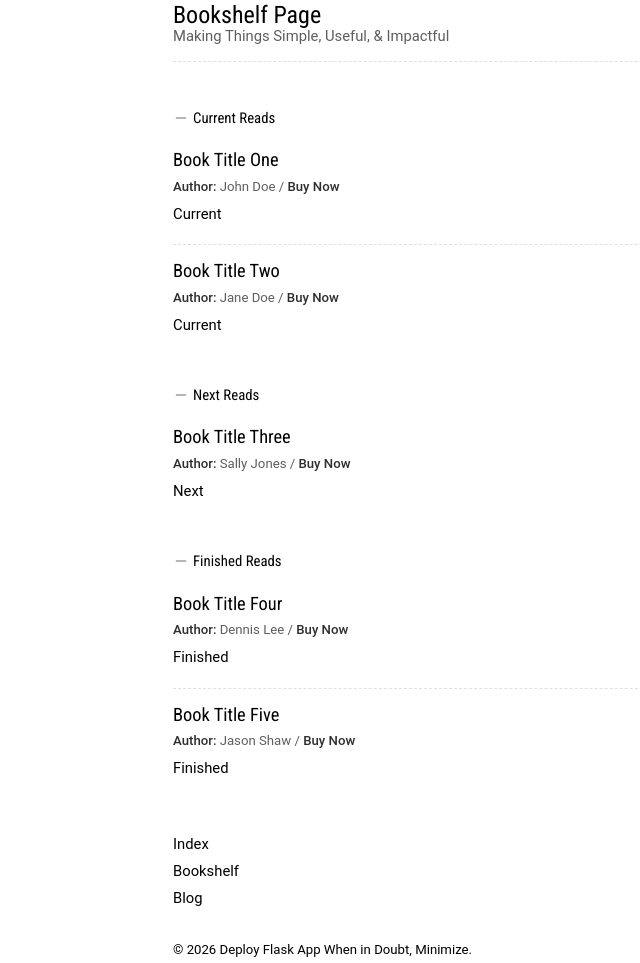
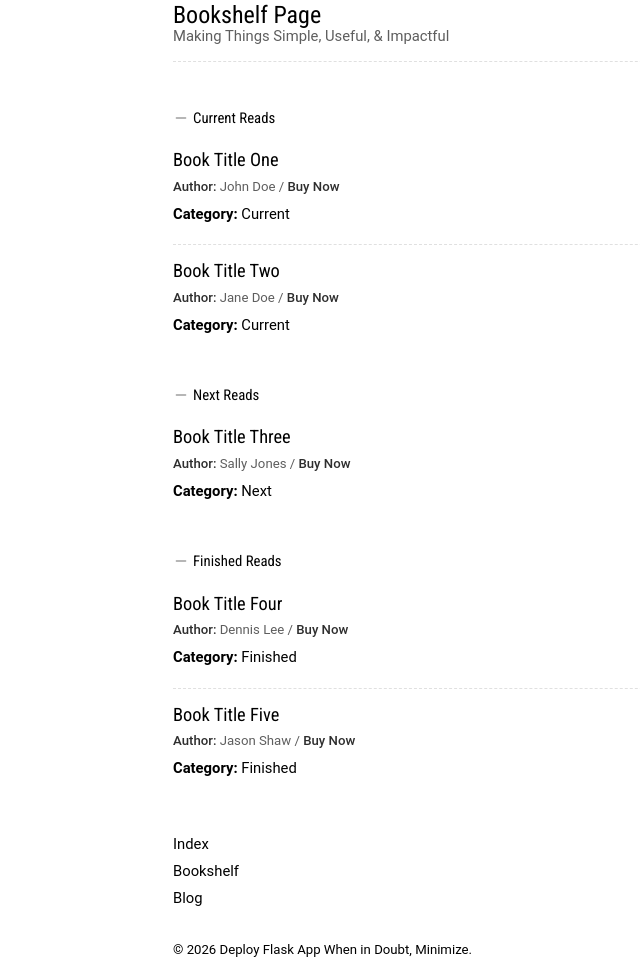
Before and after one commit to rindoshingen/Deploy-Flask-App, a Flask app: page /bookshelf/ in a window 1280 px wide. Shown: the part 191-1154 px from the top of the page, without its empty margins (212-852 px from the left). Run offline with Flask 3, Linux system fonts and the light colour scheme.

Commit message:
Add 'Category:' label to book categories

```diff
--- a/templates/bookshelf.html
+++ b/templates/bookshelf.html
@@ -30,7 +30,7 @@
                         <a href="{{ book.url }}" target="_blank">Buy Now</a>
                     </li>
                 </ul>
-                <span class="book__category">{{ book.category }}</span>
+                <span class="book__category"><strong>Category:</strong> {{ book.category }}</span>
             </li>
             {% endif %}
             {% endfor %}
@@ -66,7 +66,7 @@
                         <a href="{{ book.url }}" target="_blank">Buy Now</a>
                     </li>
                 </ul>
-                <span class="book__category">{{ book.category }}</span>
+                <span class="book__category"><strong>Category:</strong> {{ book.category }}</span>
             </li>
             {% endif %}
             {% endfor %}
@@ -102,7 +102,7 @@
                         <a href="{{ book.url }}" target="_blank">Buy Now</a>
                     </li>
                 </ul>
-                <span class="book__category">{{ book.category }}</span>
+                <span class="book__category"><strong>Category:</strong> {{ book.category }}</span>
             </li>
             {% endif %}
             {% endfor %}
```
